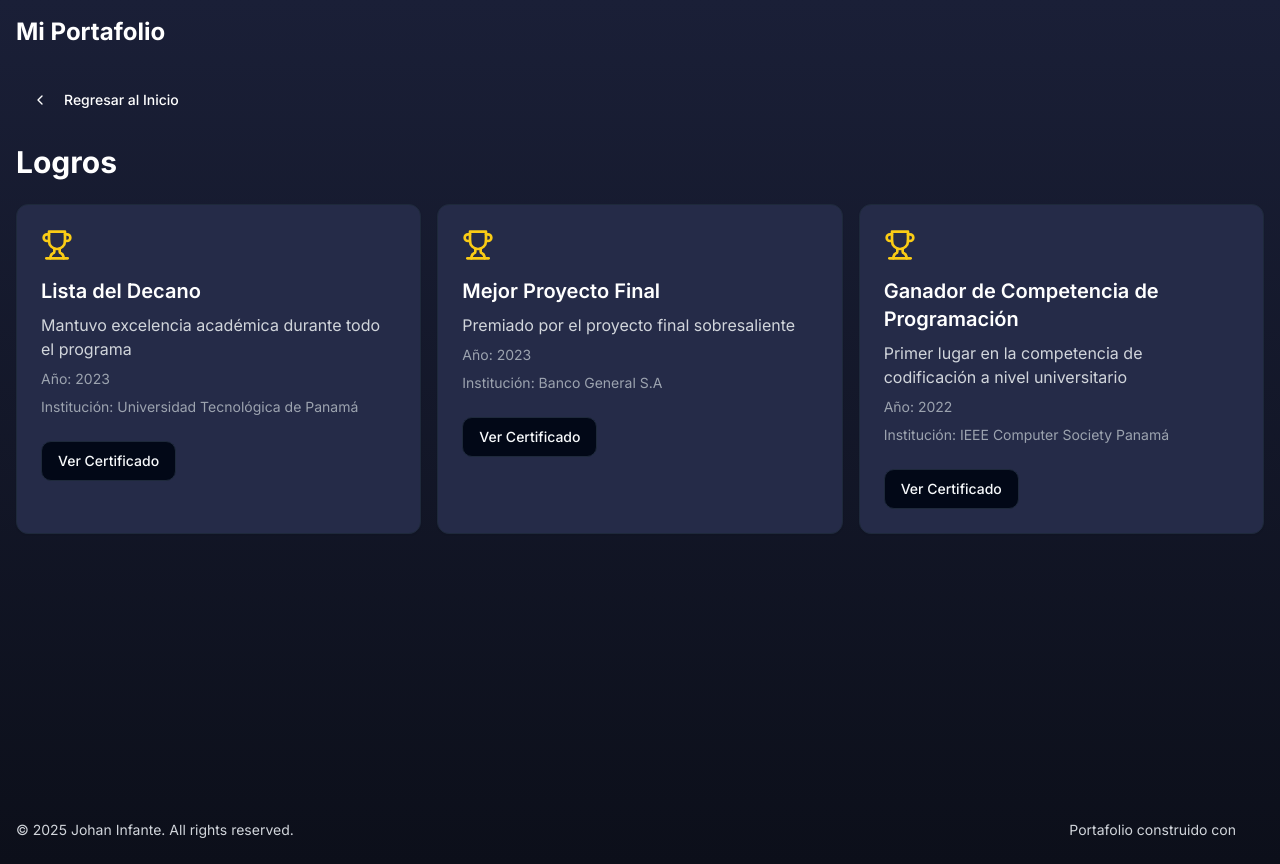
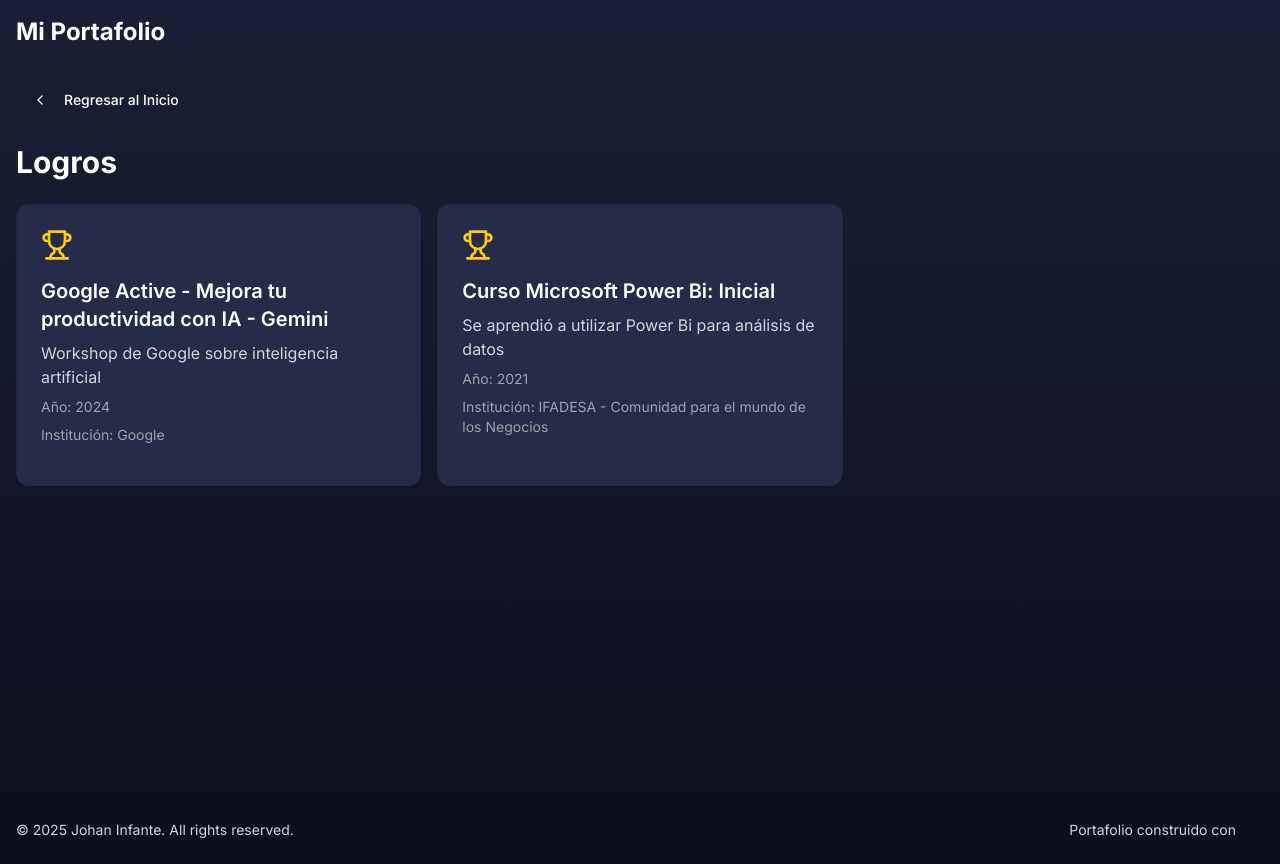
Before and after one commit to JohanInft02/next-portfolio, a Next.js app: page /achievements in a window 1280 px wide. Built offline with nearby package versions, Linux system fonts and the light colour scheme; some icons are missing.

Commit message:
actualizacion de portafolio

```diff
--- a/app/layout.tsx
+++ b/app/layout.tsx
@@ -26,9 +26,15 @@ export default function RootLayout({
   }, []);
 
   return (
-    <html lang="es" suppressHydrationWarning>
+    <html lang="en" suppressHydrationWarning>
       <head>
         <meta name="viewport" content="width=device-width, initial-scale=1" />
+        <link rel="icon" type="image/svg+xml" href="/favicon.svg"/>
+        <meta http-equiv="Content-Type" content="text/html;charset=UTF-8" />
+        <meta name="description" content="Portafolio | Johan Infante" />
+        <meta name="author" content="Johan Infante" />
+        <meta name="keywords" content="nextjs, tailwindcss, portfolio, portafolio, react, java, johan, infante" />
+        <title>Portafolio | Johan Infante</title>
       </head>
       <body className={`${inter.className} antialiased`}>
         <ThemeProvider attribute="class" defaultTheme="dark" enableSystem>
--- a/components/achievement/achievements-detail.tsx
+++ b/components/achievement/achievements-detail.tsx
@@ -2,10 +2,8 @@
 
 import { useState } from "react";
 import Link from "next/link";
-import Image from "next/image";
 import { Button } from "@/components/ui/button";
 import { Card } from "@/components/ui/card";
-import { Dialog, DialogContent } from "@/components/ui/dialog";
 import { ChevronLeft, Trophy } from "lucide-react";
 import Footer from "@/components/footer";
 
@@ -13,36 +11,25 @@ interface Achievement {
   title: string;
   description: string;
   year: string;
-  institution: string; // New field
+  institution: string;
 }
 
 const achievements: Achievement[] = [
   {
-    title: "Lista del Decano",
-    description: "Mantuvo excelencia académica durante todo el programa",
-    year: "2023",
-    institution: "Universidad Tecnológica de Panamá",
+    title: "Google Active - Mejora tu productividad con IA - Gemini",
+    description: "Workshop de Google sobre inteligencia artificial",
+    year: "2024",
+    institution: "Google",
   },
   {
-    title: "Mejor Proyecto Final",
-    description: "Premiado por el proyecto final sobresaliente",
-    year: "2023",
-    institution: "Banco General S.A",
-  },
-  {
-    title: "Ganador de Competencia de Programación",
-    description:
-      "Primer lugar en la competencia de codificación a nivel universitario",
-    year: "2022",
-    institution: "IEEE Computer Society Panamá",
+    title: "Curso Microsoft Power Bi: Inicial",
+    description: "Se aprendió a utilizar Power Bi para análisis de datos",
+    year: "2021",
+    institution: "IFADESA - Comunidad para el mundo de los Negocios",
   },
 ];
 
 export default function Achievements() {
-  //const [selectedCertificate, setSelectedCertificate] = useState<string | null>(null)
-  const [open, setOpen] = useState(false);
-  const [selectedAchievement, setSelectedAchievement] =
-    useState<Achievement | null>(null);
 
   return (
     <div className="flex flex-col min-h-screen">
@@ -80,40 +67,9 @@ export default function Achievements() {
               <p className="text-sm text-gray-600 dark:text-gray-400 mb-4 theme-transition">
                 Institución: {achievement.institution}
               </p>
-              <Button
-                variant="outline"
-                className="mt-2"
-                onClick={() => {
-                  setOpen(true);
-                  setSelectedAchievement(achievement);
-                }}
-              >
-                Ver Certificado
-              </Button>
             </Card>
           ))}
         </div>
-        <Dialog open={open} onOpenChange={setOpen}>
-          <DialogContent>
-            {selectedAchievement && (
-              <>
-                <Image
-                  src={`/certificates/${selectedAchievement.title}.jpg`}
-                  alt={selectedAchievement.title}
-                  width={800}
-                  height={600}
-                  className="w-full h-auto"
-                  onError={(e) => {
-                    console.error(e);
-                  }}
-                />
-                <Button onClick={() => setOpen(false)} className="mt-4">
-                  Cerrar
-                </Button>
-              </>
-            )}
-          </DialogContent>
-        </Dialog>
       </div>
       <Footer />
     </div>
--- a/components/education/education-detail.tsx
+++ b/components/education/education-detail.tsx
@@ -19,71 +19,31 @@ interface Education {
   description: string;
   technologies: string[];
   completed: boolean;
+  url?: string;
 }
 
 const educationData: Education[] = [
   {
     degreeTitle: "Licenciatura en Desarrollo de Software",
     university: "Universidad Tecnológica",
-    startDate: "2018-09",
-    endDate: "2022-06",
+    startDate: "2016-03",
+    endDate: "Cursando",
     description:
       "Programa integral que cubre los fundamentos del desarrollo de software, incluyendo programación, diseño de sistemas, bases de datos y metodologías ágiles.",
-    technologies: ["Java", "Python", "JavaScript", "SQL", "Git"],
-    completed: true,
-  },
-  {
-    degreeTitle: "Maestría en Ciencias de la Computación",
-    university: "Universidad Nacional",
-    startDate: "2022-09",
-    endDate: "Cursando",
-    description:
-      "Programa avanzado que profundiza en inteligencia artificial, aprendizaje automático y computación en la nube.",
-    technologies: ["TensorFlow", "PyTorch", "AWS", "Docker", "Kubernetes"],
+    technologies: ["Microservice", "AWS", "Typescript", "SQL", "Azure Devops"],
     completed: false,
   },
   {
-    degreeTitle: "Diplomado en Desarrollo Web Full Stack",
-    university: "Instituto de Tecnología Web",
-    startDate: "2021-03",
-    endDate: "2021-09",
+    degreeTitle: "Tecnico en Desarrollo de Software",
+    university: "Universidad Tecnológica de Panamá",
+    startDate: "2016-03",
+    endDate: "2020-12",
     description:
-      "Programa intensivo que cubre el desarrollo web tanto en el frontend como en el backend, con énfasis en tecnologías modernas.",
-    technologies: ["React", "Node.js", "Express", "MongoDB", "GraphQL"],
+      "Programa de formación técnica que cubre los fundamentos del desarrollo de software, incluyendo programación, diseño de sistemas, bases de datos y metodologías ágiles.",
+    technologies: ["Java", "HTML", "JavaScript", "SQL", "Git"],
     completed: true,
-  },
-  {
-    degreeTitle: "Certificación en DevOps",
-    university: "Academia de DevOps",
-    startDate: "2022-01",
-    endDate: "2022-04",
-    description:
-      "Programa especializado en prácticas y herramientas de DevOps para mejorar la colaboración entre desarrollo y operaciones.",
-    technologies: [
-      "Jenkins",
-      "Ansible",
-      "Terraform",
-      "Prometheus",
-      "ELK Stack",
-    ],
-    completed: true,
-  },
-  {
-    degreeTitle: "Curso de Especialización en Ciberseguridad",
-    university: "Centro de Seguridad Informática",
-    startDate: "2023-06",
-    endDate: "Cursando",
-    description:
-      "Programa enfocado en las últimas técnicas y herramientas de seguridad informática y protección de datos.",
-    technologies: [
-      "Kali Linux",
-      "Wireshark",
-      "Metasploit",
-      "Nmap",
-      "Burp Suite",
-    ],
-    completed: false,
-  },
+    url: "https://udemy-certificate.s3.amazonaws.com/image/UC-b13a3fb2-f0bf-4105-8431-f21d23f5ed92.jpg?v=1715619564000",
+  }
 ];
 
 export default function EducationDetail() {
@@ -131,8 +91,7 @@ export default function EducationDetail() {
                         className="mt-2 md:mt-0"
                         onClick={() =>
                           setSelectedCertificate(
-                            "https://udemy-certificate.s3.amazonaws.com/image/UC-b13a3fb2-f0bf-4105-8431-f21d23f5ed92.jpg?v=1715619564000"
-                          )
+                            edu.url || "/placeholder.svg")
                         }
                       >
                         <Icon icon="mdi:certificate" className="mr-2 h-4 w-4" />
--- a/next.config.ts
+++ b/next.config.ts
@@ -1,9 +1,6 @@
 /**
  * @type {import('next').NextConfig}
  */
-
-import { format } from "path";
-
 const nextConfig = {
   /* config options here */
   reactStrictMode: true,
--- a/tailwind.config.ts
+++ b/tailwind.config.ts
@@ -10,53 +10,53 @@ export default {
   theme: {
     extend: {
       colors: {
-  			background: 'hsl(var(--background))',
-  			foreground: 'hsl(var(--foreground))',
+        background: "hsl(var(--background))",
+        foreground: "hsl(var(--foreground))",
         card: {
-  				DEFAULT: 'hsl(var(--card))',
-  				foreground: 'hsl(var(--card-foreground))'
+          DEFAULT: "hsl(var(--card))",
+          foreground: "hsl(var(--card-foreground))",
         },
         popover: {
-  				DEFAULT: 'hsl(var(--popover))',
-  				foreground: 'hsl(var(--popover-foreground))'
+          DEFAULT: "hsl(var(--popover))",
+          foreground: "hsl(var(--popover-foreground))",
         },
         primary: {
-  				DEFAULT: 'hsl(var(--primary))',
-  				foreground: 'hsl(var(--primary-foreground))'
+          DEFAULT: "hsl(var(--primary))",
+          foreground: "hsl(var(--primary-foreground))",
         },
         secondary: {
-  				DEFAULT: 'hsl(var(--secondary))',
-  				foreground: 'hsl(var(--secondary-foreground))'
+          DEFAULT: "hsl(var(--secondary))",
+          foreground: "hsl(var(--secondary-foreground))",
         },
         muted: {
-  				DEFAULT: 'hsl(var(--muted))',
-  				foreground: 'hsl(var(--muted-foreground))'
+          DEFAULT: "hsl(var(--muted))",
+          foreground: "hsl(var(--muted-foreground))",
         },
         accent: {
-  				DEFAULT: 'hsl(var(--accent))',
-  				foreground: 'hsl(var(--accent-foreground))'
+          DEFAULT: "hsl(var(--accent))",
+          foreground: "hsl(var(--accent-foreground))",
         },
         destructive: {
-  				DEFAULT: 'hsl(var(--destructive))',
-  				foreground: 'hsl(var(--destructive-foreground))'
+          DEFAULT: "hsl(var(--destructive))",
+          foreground: "hsl(var(--destructive-foreground))",
         },
-  			border: 'hsl(var(--border))',
-  			input: 'hsl(var(--input))',
-  			ring: 'hsl(var(--ring))',
+        border: "hsl(var(--border))",
+        input: "hsl(var(--input))",
+        ring: "hsl(var(--ring))",
         chart: {
-  				'1': 'hsl(var(--chart-1))',
-  				'2': 'hsl(var(--chart-2))',
-  				'3': 'hsl(var(--chart-3))',
-  				'4': 'hsl(var(--chart-4))',
-  				'5': 'hsl(var(--chart-5))'
-  			}
+          "1": "hsl(var(--chart-1))",
+          "2": "hsl(var(--chart-2))",
+          "3": "hsl(var(--chart-3))",
+          "4": "hsl(var(--chart-4))",
+          "5": "hsl(var(--chart-5))",
+        },
       },
       borderRadius: {
-  			lg: 'var(--radius)',
-  			md: 'calc(var(--radius) - 2px)',
-  			sm: 'calc(var(--radius) - 4px)'
-  		}
-  	}
+        lg: "var(--radius)",
+        md: "calc(var(--radius) - 2px)",
+        sm: "calc(var(--radius) - 4px)",
+      },
+    },
   },
   plugins: [require("tailwindcss-animate")],
 } satisfies Config;
```
Also changed, not shown: app/favicon.svg. Lines whose indentation alone changed are shown as unchanged.
